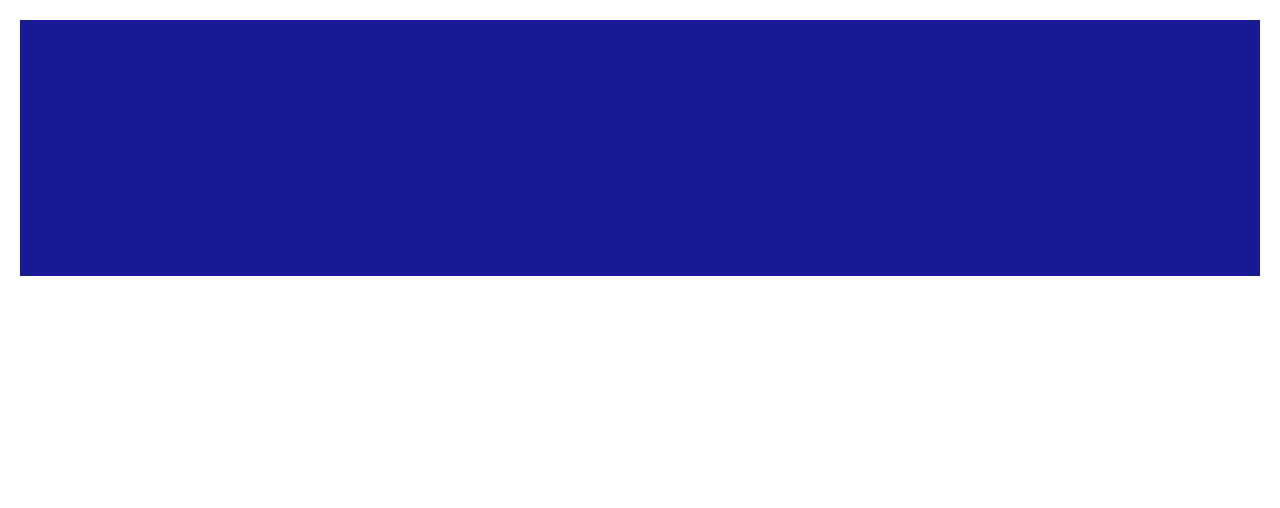
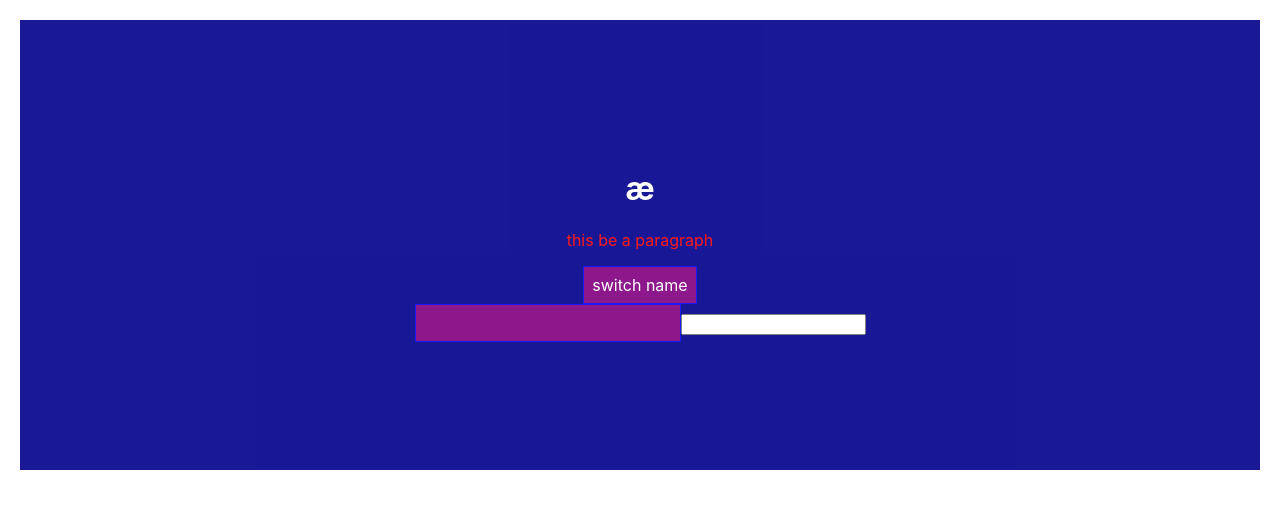
Before and after one commit to simacna/reactHamburger, a React app: page / in a window 1280 px wide. Shown: the top 508 px of the page. Built offline with nearby package versions, Linux system fonts and the light colour scheme.

Commit message:
separating out the app into smaller parts

```diff
--- a/src/components/Cockpit/Cockpit.css
+++ b/src/components/Cockpit/Cockpit.css
@@ -14,3 +14,11 @@
   .bold{
     font-weight: bold;
   }
+
+  .Cockpit button {
+      border: 1px solid blue;
+      padding: 16px;
+      font: inherit;
+      color: white;
+
+  }
--- a/src/components/Cockpit/Cockpit.js
+++ b/src/components/Cockpit/Cockpit.js
@@ -1,8 +1,11 @@
 import React from 'react';
+import classes from './Cockpit.css';
 
-
-const cockpit = () => {
-
+const cockpit = (props) => {
+    let btnClass = '';
+    if(props.showPersons){
+        btnClass = classes.Red;
+    }
     let assignedClasses = [];
     if(props.persons.length <= 2){
       assignedClasses.push('red'); //classes = ['red]
@@ -12,8 +15,16 @@ const cockpit = () => {
       assignedClasses.push('bold'); //classes = ['red', 'bold']
       // assignedClasses.push(classes.bold);
     }
+
+    const style = {
+        backgroundColor: 'purple',
+        font: 'inherit',
+        border: '1px solid blue',
+        padding: '8px',
+        cursor: 'pointer'
+      };
     return(
-        <div>
+        <div className="Cockpit">
             <h1>
             æ
           </h1>
@@ -24,11 +35,11 @@ const cockpit = () => {
         using arrow function on onclick or bind(this, 'string') */}
         <button
           style={style}
-          onClick={this.toggleName}> switch name</button><br></br>
-          <input onChange={this.lenOutput} style={inp}/>
-          <p>{this.state.personsHW.map(obj => obj.filler)}</p>
-          <input onChange={this.lenOutPut2}></input>
-          <p>{this.state.personsHW2}</p>
+          onClick={props.clicked}> switch name</button><br></br>
+          <input onChange={props.lenOutput} style={style}/>
+          {/* <p>{this.state.personsHW.map(obj => obj.filler)}</p> */}
+          <input onChange={props.lenOutPut2}></input>
+          {/* <p>{this.state.personsHW2}</p> */}
         </div>
 
     );
--- a/src/containers/App.js
+++ b/src/containers/App.js
@@ -3,6 +3,7 @@
 
 import React, {Component} from 'react'
 import './App.css';
+import Cockpit from '../components/Cockpit/Cockpit';
 import Persons from '../components/Persons/Persons';
 // import ErrorBoundary from '../ErrorBoundary/ErrorBoundary'
 
@@ -161,7 +162,7 @@ toggleName = () => {
 
 
     if((this.state.showPersons)){
-      persons = (
+      persons =
         <Persons
           persons={this.state.persons}
           clicked={this.deletePersonHandler}
@@ -187,25 +188,30 @@ toggleName = () => {
 
         //   })}
         // </div>
-      )
+
       style.backgroundColor = 'red';
     }
 
-    let assignedClasses = [];
-    if(this.state.persons.length <= 2){
-      assignedClasses.push('red'); //classes = ['red]
-      // assignedClasses.push(classes.red);
-    }
-    if(this.state.persons <= 1){
-      assignedClasses.push('bold'); //classes = ['red', 'bold']
-      // assignedClasses.push(classes.bold);
-    }
+    // let assignedClasses = [];
+    // if(this.state.persons.length <= 2){
+    //   assignedClasses.push('red'); //classes = ['red]
+    //   // assignedClasses.push(classes.red);
+    // }
+    // if(this.state.persons <= 1){
+    //   assignedClasses.push('bold'); //classes = ['red', 'bold']
+    //   // assignedClasses.push(classes.bold);
+    // }
 
     //below this is jsx, above is normal js code
     return(
 // css loader transforms css class name into a unique one
 // where classname we tweaked in webpack
         <div className= "App" >
+            <Cockpit
+            showPersons={this.state.showPersons}
+            persons={this.state.persons}
+            clicked={this.toggleName}
+            />
           {/* <h1>
             æ
           </h1>
```
